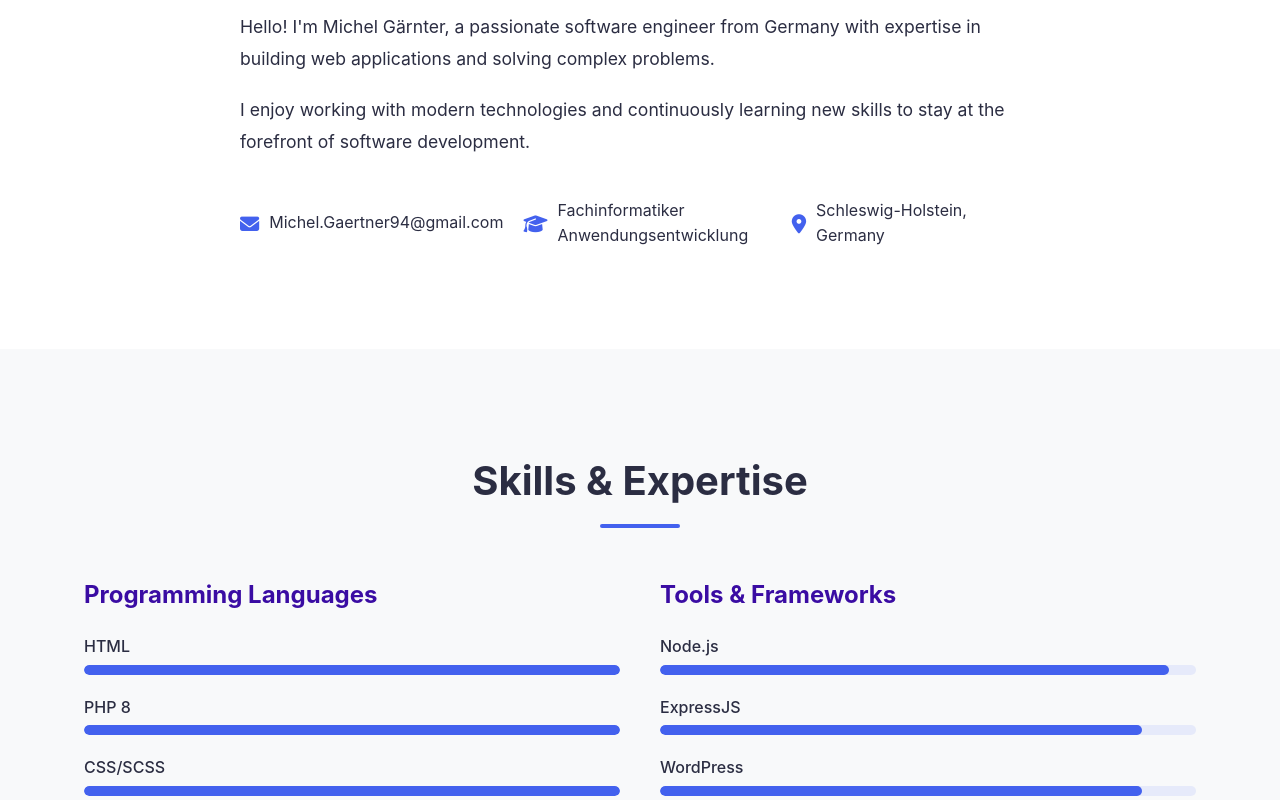
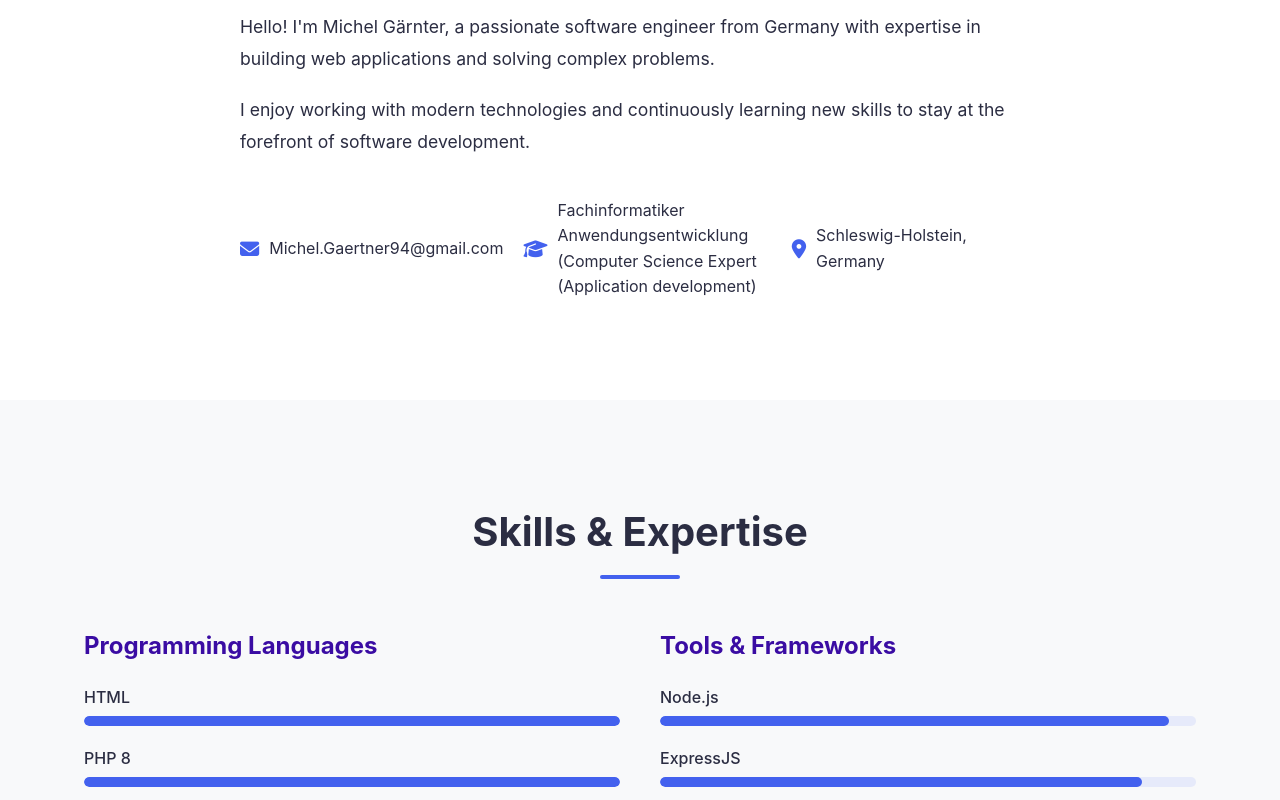
Before and after one commit to TitanSyntax/Homepage, a plain HTML site: page index.html in a window 1280 px wide. Shown: the part 1016-1816 px from the top of the page. Drawn offline with Linux system fonts and the light colour scheme.

Commit message:
Update job title in index.html to include full description / translation

```diff
--- a/index.html
+++ b/index.html
@@ -57,7 +57,7 @@
                         </div>
                         <div class="detail">
                             <i class="fas fa-graduation-cap"></i>
-                            <span>Fachinformatiker Anwendungsentwicklung</span>
+                            <span>Fachinformatiker Anwendungsentwicklung (Computer Science Expert (Application development)</span>
                         </div>
                         <div class="detail">
                             <i class="fas fa-map-marker-alt"></i>
```
